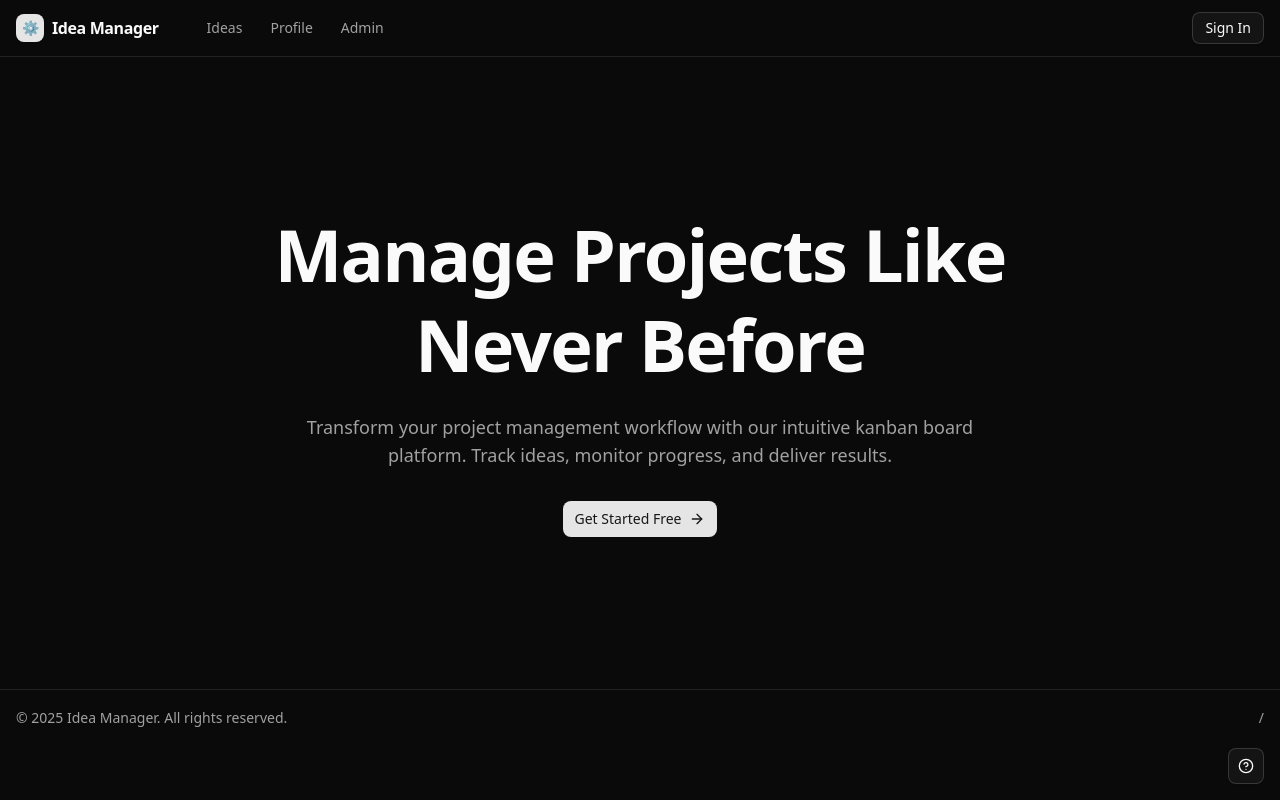
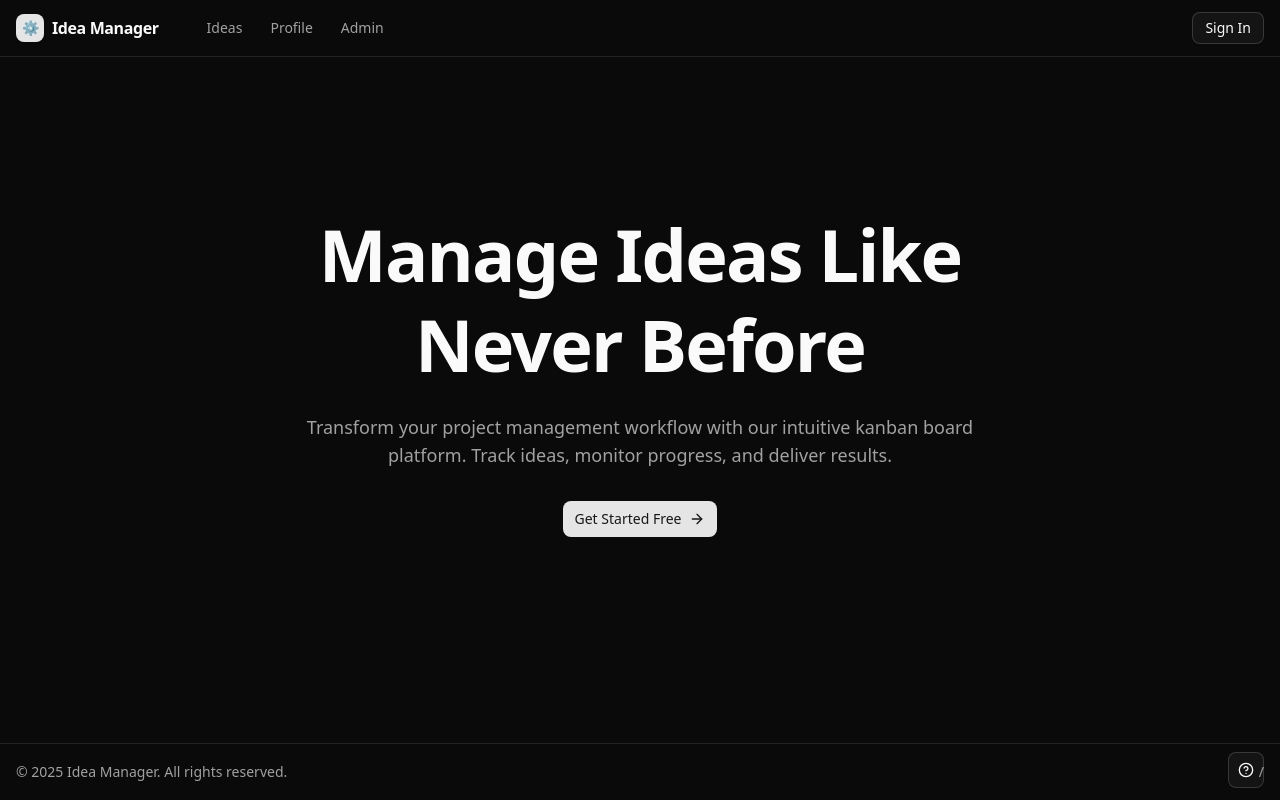
Before and after one commit to 2bTwist/Idea-Manager, a React (Vite) app in the folder web/: page / in a window 1280 px wide. Built offline with nearby package versions, Linux system fonts and the light colour scheme.

Commit message:
fix: update text in Home component to reflect correct terminology

```diff
--- a/web/src/layouts/AppShell.tsx
+++ b/web/src/layouts/AppShell.tsx
@@ -34,7 +34,7 @@ export default function AppShell() {
   const location = useLocation()
 
   return (
-    <div className="min-h-dvh bg-background text-foreground">
+    <div className="flex flex-col min-h-screen bg-background text-foreground">
       {/* Top bar */}
       <header className="border-b">
         <div className="mx-auto max-w-7xl px-4 h-14 flex items-center gap-3">
@@ -56,7 +56,7 @@ export default function AppShell() {
       </header>
 
       {/* Page outlet */}
-      <main className="mx-auto max-w-7xl px-4 py-10">
+      <main className="flex-1 mx-auto max-w-7xl px-4 py-10">
         <Outlet />
       </main>
 
@@ -68,12 +68,12 @@ export default function AppShell() {
         </div>
       </footer>
 
-      {/* Bottom-right help button (non-functional for now) */}
-      <div className="fixed bottom-4 right-4">
-        <Button variant="outline" size="icon" aria-label="Help">
-          <HelpCircle className="size-4" />
-        </Button>
-      </div>
+        {/* Bottom-right help button (non-functional for now) */}
+        <div className="fixed bottom-3 right-4">
+            <Button variant="outline" size="icon" aria-label="Help">
+            <HelpCircle className="size-4" />
+            </Button>
+        </div>
     </div>
   )
 }
--- a/web/src/pages/Home.tsx
+++ b/web/src/pages/Home.tsx
@@ -8,7 +8,7 @@ export default function Home() {
       {/* Centered hero */}
       <div className="mx-auto max-w-5xl text-center py-16 sm:py-24 lg:py-28">
         <h1 className="font-extrabold tracking-tight leading-tight text-4xl sm:text-5xl md:text-6xl lg:text-7xl">
-          Manage Projects Like
+          Manage Ideas Like
           <br className="hidden sm:block" />
           <span className="block">Never Before</span>
         </h1>
```
